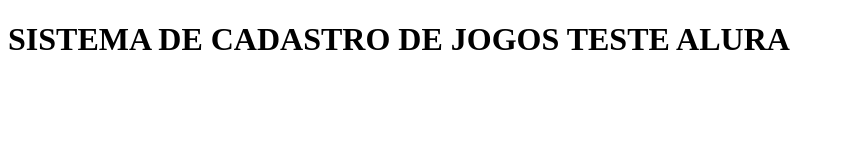
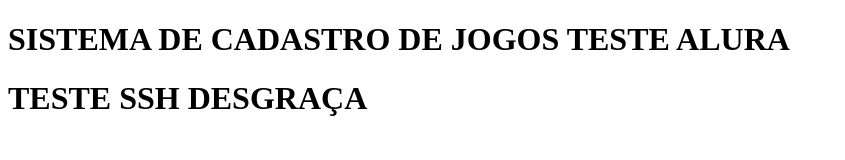
Before and after one commit to andreinfracloud/alura-git-projeto-teste, a plain HTML site: page index.html in a window 1280 px wide. Shown: the whole page, without its empty margins (0-845 px from the left). Drawn offline with Linux system fonts and the light colour scheme.

Commit message:
atualizacao geral ssh

```diff
--- a/index.html
+++ b/index.html
@@ -9,5 +9,7 @@
 <body>
     <h1>SISTEMA DE CADASTRO DE JOGOS TESTE ALURA</h1>
     <script src="app.js"></script>
+
+    <h1>TESTE SSH DESGRAÇA</h1>
 </body>
 </html>
```
Also changed, not shown: 1 other file.
